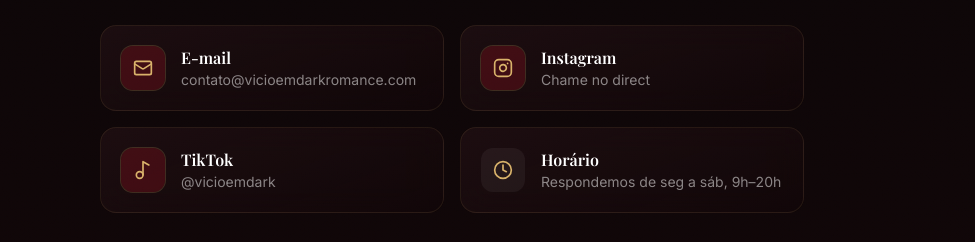
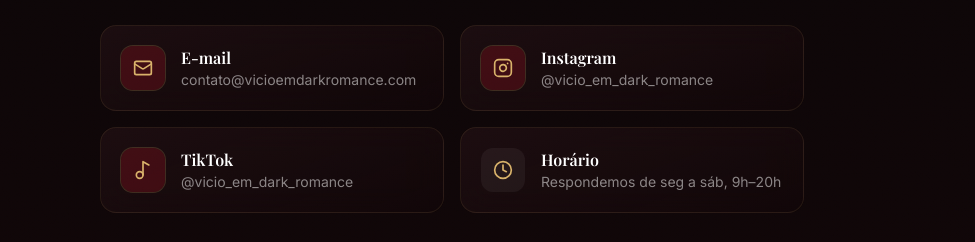
Before and after one commit to evoxioprofissional-code/vicioemdarkromance, a Next.js app: page /contato in a window 1280 px wide. Shown: the part 315-557 px from the top of the page, without its empty margins (188-1163 px from the left). Built offline with nearby package versions, Linux system fonts and the light colour scheme.

Commit message:
chore: links reais do Instagram e TikTok

```diff
--- a/app/(paginas)/contato/page.tsx
+++ b/app/(paginas)/contato/page.tsx
@@ -27,23 +27,23 @@ export default function ContatoPage() {
           </span>
         </a>
 
-        <a href="https://instagram.com" target="_blank" rel="noopener noreferrer" className="glass group flex items-center gap-4 rounded-2xl p-5 transition-transform hover:-translate-y-1">
+        <a href="https://www.instagram.com/vicio_em_dark_romance" target="_blank" rel="noopener noreferrer" className="glass group flex items-center gap-4 rounded-2xl p-5 transition-transform hover:-translate-y-1">
           <span className="grid h-11 w-11 place-items-center rounded-xl bg-blood-800/40 text-champagne ring-1 ring-champagne/20">
             <Instagram size={20} />
           </span>
           <span>
             <span className="block font-display text-base font-semibold text-white">Instagram</span>
-            <span className="block text-sm text-white/50">Chame no direct</span>
+            <span className="block text-sm text-white/50">@vicio_em_dark_romance</span>
           </span>
         </a>
 
-        <a href="https://tiktok.com" target="_blank" rel="noopener noreferrer" className="glass group flex items-center gap-4 rounded-2xl p-5 transition-transform hover:-translate-y-1">
+        <a href="https://www.tiktok.com/@vicio_em_dark_romance" target="_blank" rel="noopener noreferrer" className="glass group flex items-center gap-4 rounded-2xl p-5 transition-transform hover:-translate-y-1">
           <span className="grid h-11 w-11 place-items-center rounded-xl bg-blood-800/40 text-champagne ring-1 ring-champagne/20">
             <Music2 size={20} />
           </span>
           <span>
             <span className="block font-display text-base font-semibold text-white">TikTok</span>
-            <span className="block text-sm text-white/50">@vicioemdark</span>
+            <span className="block text-sm text-white/50">@vicio_em_dark_romance</span>
           </span>
         </a>
 
--- a/components/Footer.tsx
+++ b/components/Footer.tsx
@@ -34,8 +34,8 @@ const COLS = [
 
 // Só Instagram e TikTok.
 const REDES = [
-  { Icon: Instagram, label: "Instagram", href: "https://instagram.com" },
-  { Icon: Music2, label: "TikTok", href: "https://tiktok.com" },
+  { Icon: Instagram, label: "Instagram", href: "https://www.instagram.com/vicio_em_dark_romance" },
+  { Icon: Music2, label: "TikTok", href: "https://www.tiktok.com/@vicio_em_dark_romance" },
 ];
 
 export default function Footer() {
```
